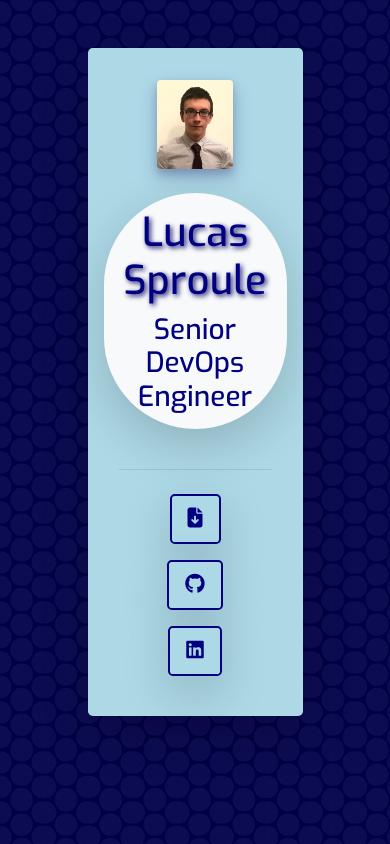
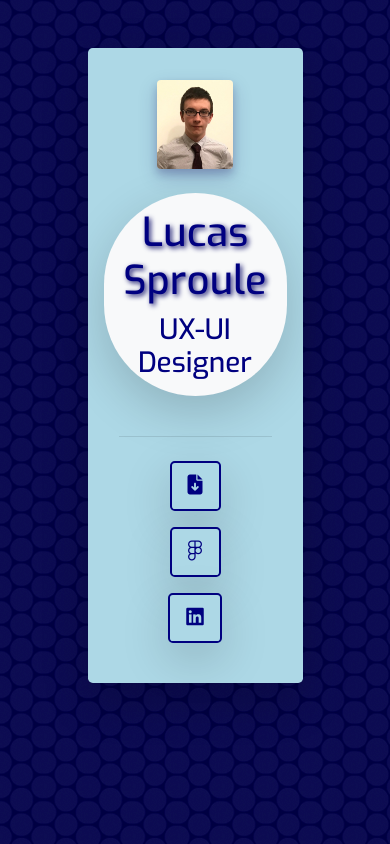
Before and after one commit to sproulel-zz/resume, a plain HTML site: page index.html in a window 390 px wide. Drawn offline with nearby package versions, Linux system fonts and the light colour scheme.

Commit message:
change things for ux ui

```diff
--- a/index.html
+++ b/index.html
@@ -33,7 +33,7 @@
                         <div class="col bg-light mx-auto rounded-pill shadow-lg m-4 p-2">
                             <div class="">
                                 <h1 class="m-2 text-navy text-shadow">Lucas Sproule</h1>
-                                <h3 class="m-2 text-navy ">Senior DevOps Engineer</h3>
+                                <h3 class="m-2 text-navy ">UX-UI Designer</h3>
                             </div>
                         </div>
                     </div>
@@ -53,14 +53,22 @@
                             <a href="https://www.github.com/sproulel"
                                 class="btn btn-lg btn-custom btn-border shadow-lg" data-toggle="tooltip"
                                 data-placement="top" title="github" role="button" target="_blank">
-                                <i class="fab fa-github"></i>
+                                <i class="fab fa-figma"></i>
                             </a>
                         </div>
 
                         <div class="col-sm-2 col-lg-4 p-2">
+                            <!-- Write your comments here
                             <a class="btn btn-lg btn-custom btn-border shadow-lg" data-toggle="tooltip"
                                 data-placement="top" title="linkedIn" role="button"
-                                href="https://www.linkedin.com/in/lucas-sproule" target="_blank">
+                                href="https://www.linkedin.com/in/ux-ui-lucas-sproule/" target="_blank">
+                                <i class="fab fa-linkedin"></i>
+                            </a>
+
+                            -->
+                            <a class="btn btn-lg btn-custom btn-border shadow-lg" data-toggle="tooltip"
+                                data-placement="top" title="linkedIn" role="button"
+                                href="https://www.linkedin.com/in/lucas-sproule/" target="_blank">
                                 <i class="fab fa-linkedin"></i>
                             </a>
                         </div>
```
Also changed, not shown: 2 other files.
